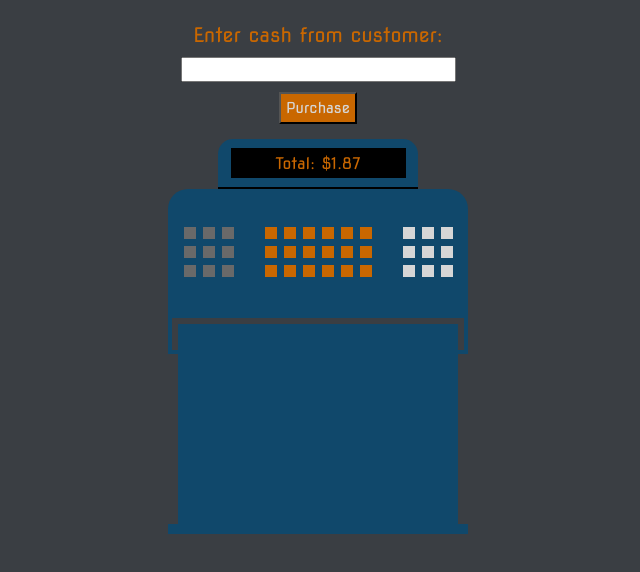
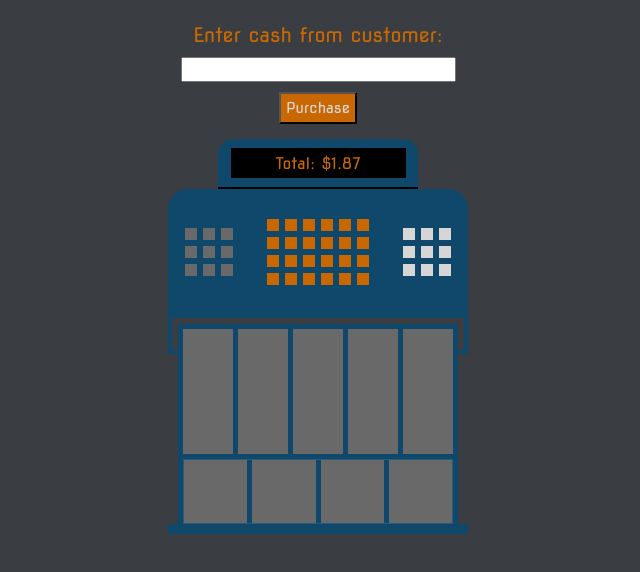
Before and after one commit to ChadHarper811/cash_register, a plain HTML site: page index.html in a window 1280 px wide. Shown: the part 186-758 px from the top of the page, without its empty margins (322-962 px from the left). Drawn offline with Linux system fonts and the light colour scheme.

Commit message:
register style changes

```diff
--- a/index.html
+++ b/index.html
@@ -60,6 +60,12 @@
                             <div class="button mid"></div>
                             <div class="button mid"></div>
                             <div class="button mid"></div>
+                            <div class="button mid"></div>
+                            <div class="button mid"></div>
+                            <div class="button mid"></div>
+                            <div class="button mid"></div>
+                            <div class="button mid"></div>
+                            <div class="button mid"></div>
                         </div>
                         <div class="register-btns-right">
                             <div class="button right"></div>
@@ -78,17 +84,17 @@
 
                     <div class="register-drawer">
                         <div class="register-drawer-dollars">
-                            <div class="ones"></div>
-                            <div class="fives"></div>
-                            <div class="tens"></div>
-                            <div class="twenties"></div>
-                            <div class="hundreds"></div>
+                            <div class="dollars ones"></div>
+                            <div class="dollars fives"></div>
+                            <div class="dollars tens"></div>
+                            <div class="dollars twenties"></div>
+                            <div class="dollars hundreds"></div>
                         </div>
                         <div class="register-drawer-coins">
-                            <div class="pennies"></div>
-                            <div class="dickels"></div>
-                            <div class="dimes"></div>
-                            <div class="quarters"></div>
+                            <div class="coins pennies"></div>
+                            <div class="coins dickels"></div>
+                            <div class="coins dimes"></div>
+                            <div class="coins quarters"></div>
                         </div>
                     </div>
                     <div class="register-drwer-end"></div>
--- a/styles.css
+++ b/styles.css
@@ -97,7 +97,7 @@ body {
 
 .register-btns-left, .register-btns-right, .register-btns-mid {
     display: grid;
-    gap: 5px;
+    gap: 6px;
 }
 
 .register-btns-left {
@@ -109,15 +109,11 @@ body {
 }
 
 .register-btns-right {
-    display: grid;
     grid-template-columns: auto auto auto;
-    gap: 5px;
 }
 
 .button {
-    width: 12px;
-    height: 12px;
-    margin: 1px;
+    padding: 6px;
 }
 
 .left {
@@ -145,7 +141,36 @@ body {
     align-items: center;
     width: 280px;
     height: 200px;
+    padding-top: 5px;
     background-color: var(--blue);
+}
+
+.register-drawer-dollars {
+    display: grid;
+    grid-template-columns: auto auto auto auto auto;
+    gap: 5px;
+    width: 270px;
+    height: 125px;
+    margin-bottom: 5px;
+}
+
+.dollars {
+    background-color: var(--light_gray);
+    padding: 10px;
+}
+
+.register-drawer-coins {
+    display: grid;
+    grid-template-columns: auto auto auto auto;
+    gap: 5px;
+    width: 270px;
+    height: 65px;
+    border: 1px solid rgb(255, 255, 255, 0.1);
+}
+
+.coins {
+    background-color: var(--light_gray);
+    padding: 10px;
 }
 
 .register-drwer-end {
```
